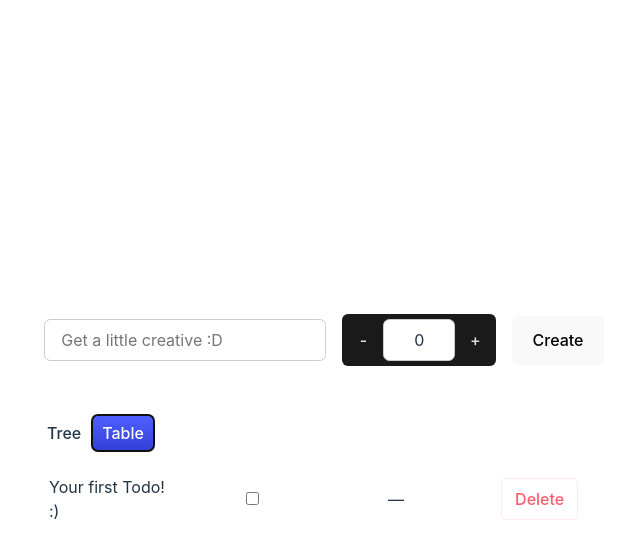
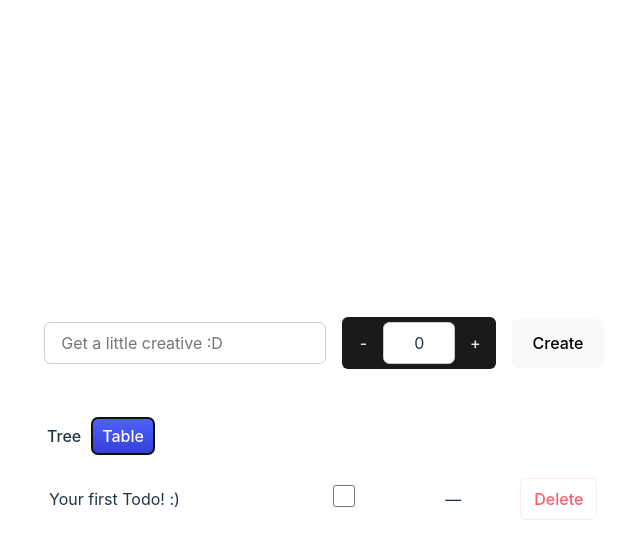
Before and after one commit to Nivisan-Jeyananthan/TodoApp, a React (Vite) app in the folder todo-app/: page / in a window 1280 px wide. Both pictures are taken after a click on the button "Table". Shown: the top 558 px of the page, without its empty margins (316-956 px from the left). Built offline with nearby package versions, Linux system fonts and the light colour scheme.

Commit message:
style(Todo): adds cleaner ui

```diff
--- a/todo-app/src/components/TodoTable.tsx
+++ b/todo-app/src/components/TodoTable.tsx
@@ -35,7 +35,7 @@ export default function TodoTable(): JSX.Element {
           <tr key={r.Id} className={r.ParentId ? "child-row" : undefined}>
             <td><span className={`todo-text ${r.Status === TodoStatus.Done ? "todo-done" : ""}`}>{r.Text}</span></td>
             <td>
-              <input type="checkbox" checked={r.Status === TodoStatus.Done} onChange={() => handleToggle(r)} />
+              <input className="done-checkbox" type="checkbox" checked={r.Status === TodoStatus.Done} onChange={() => handleToggle(r)} />
             </td>
             <td>{r.EndsAt ? formattedEndDate(r.EndsAt) : "—"}</td>
             <td>
--- a/todo-app/src/index.css
+++ b/todo-app/src/index.css
@@ -242,6 +242,7 @@ table {
 /* keep the todo text column left-aligned for readability */
 .todo-table td:first-child {
   text-align: left;
+  width: 45%; /* take up all available space */
 }
 
 .todo-table tbody tr {
@@ -276,6 +277,10 @@ table {
   transform: translateY(-1px);
 }
 
+.todo-children{
+  text-decoration: none;
+  list-style: none;
+}
 /* tree child item hover */
 .todo-child {
   transition: none;
@@ -292,6 +297,7 @@ table {
   padding: 0.35rem 0.5rem;
   border-radius: 6px;
   transition: background .12s ease, transform .08s ease;
+  list-style:none;
 }
 .todo-node .todo-row {
   align-items: center;
@@ -354,8 +360,8 @@ table {
 
 /* Done checkbox accent */
 .done-checkbox {
-  width: 1.5rem;
-  height: 1.5rem;
+  width: 1.4rem;
+  height: 1.4rem;
   accent-color: var(--primary);
   margin-right: 0.5rem;
 }
```
